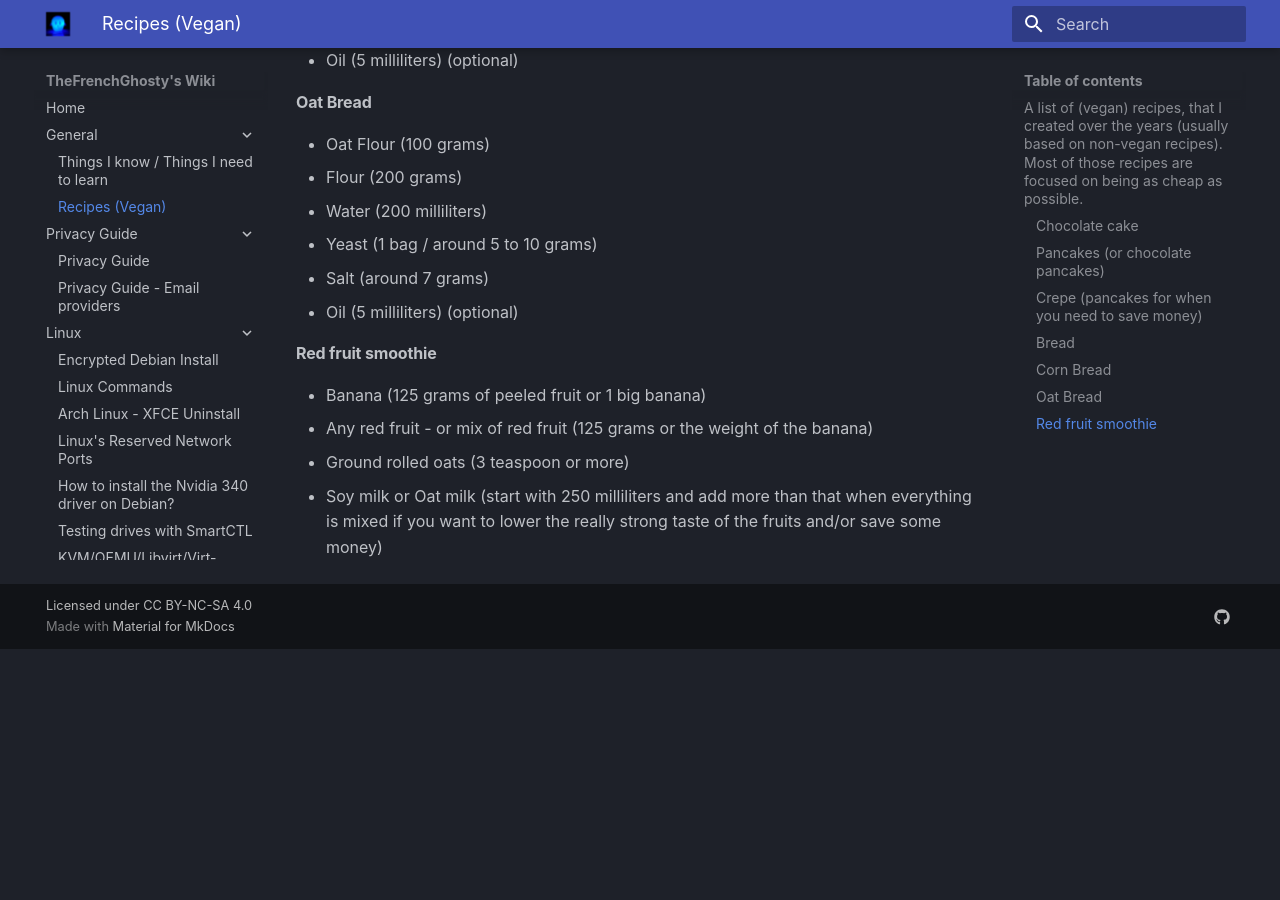
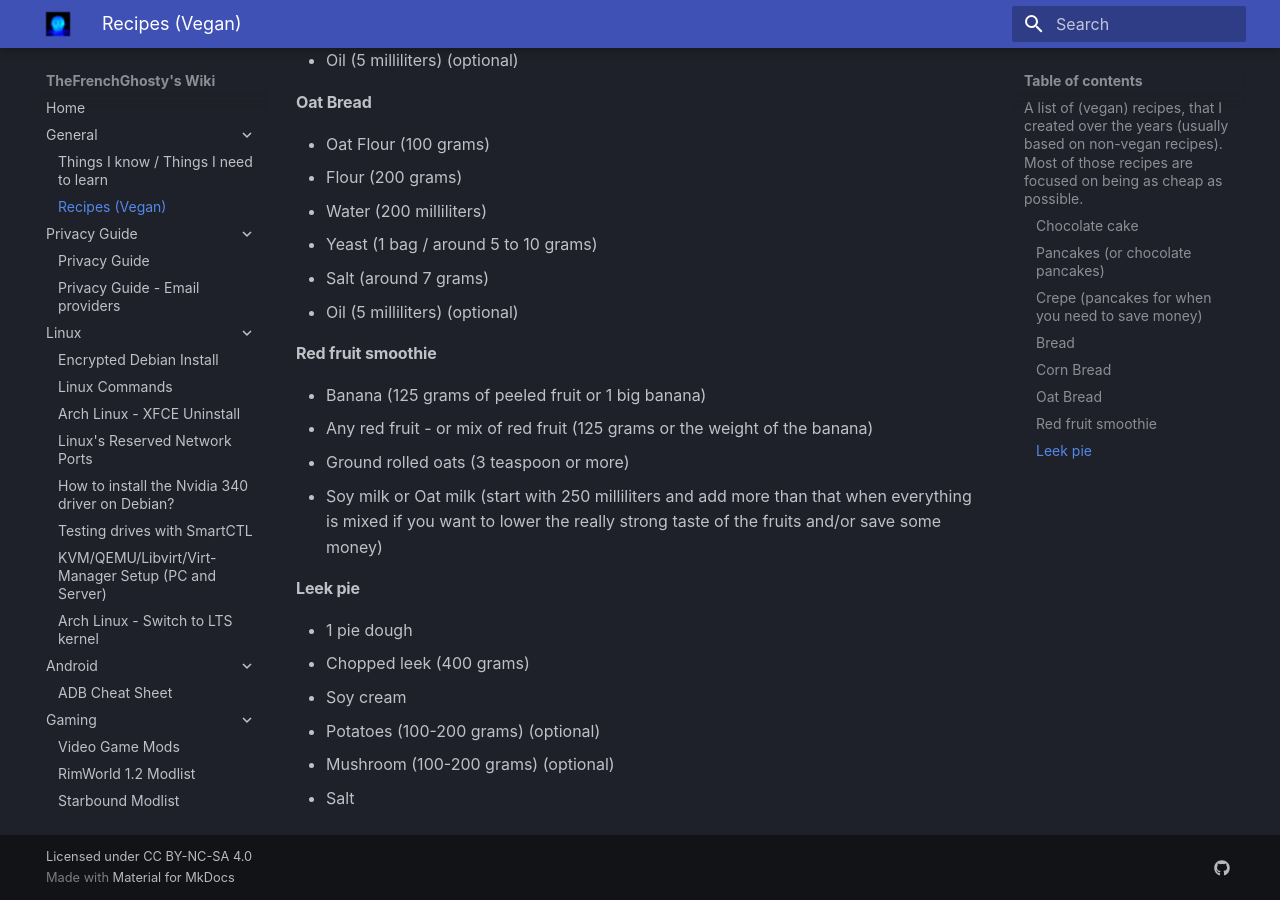
Before and after one commit to TheFrenchGhosty/wiki.thefrenchghosty.me, an MkDocs documentation site: the page built from docs/general/vegan-recipes.md, in a window 1280 px wide and 900 px high, scrolled down 1477 px. Built offline with MkDocs 1.6.1 and Material for MkDocs 9.7.7, drawn with Linux system fonts in a browser that asks for light colours; before the commit the page ends 2126 px from its top, so only the background shows below that.

```diff
--- a/docs/general/vegan-recipes.md
+++ b/docs/general/vegan-recipes.md
@@ -60,3 +60,12 @@ The magic of cooking is that if you want more/less sugar, you can freely change
 - Any red fruit - or mix of red fruit (125 grams or the weight of the banana)
 - Ground rolled oats (3 teaspoon or more)
 - Soy milk or Oat milk (start with 250 milliliters and add more than that when everything is mixed if you want to lower the really strong taste of the fruits and/or save some money)
+
+### Leek pie
+
+- 1 pie dough
+- Chopped leek (400 grams)
+- Soy cream
+- Potatoes (100-200 grams) (optional)
+- Mushroom (100-200 grams) (optional)
+- Salt
```
